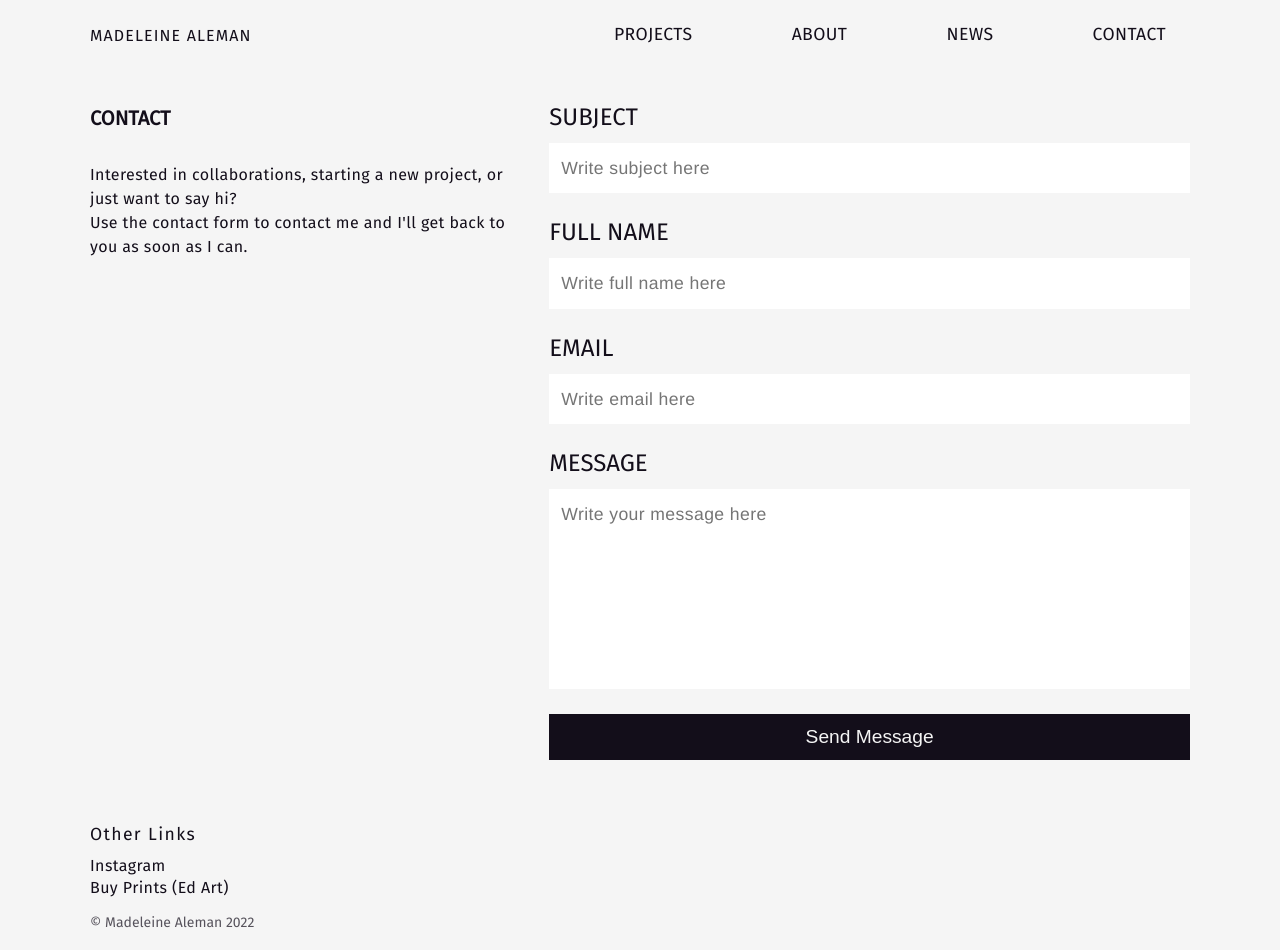
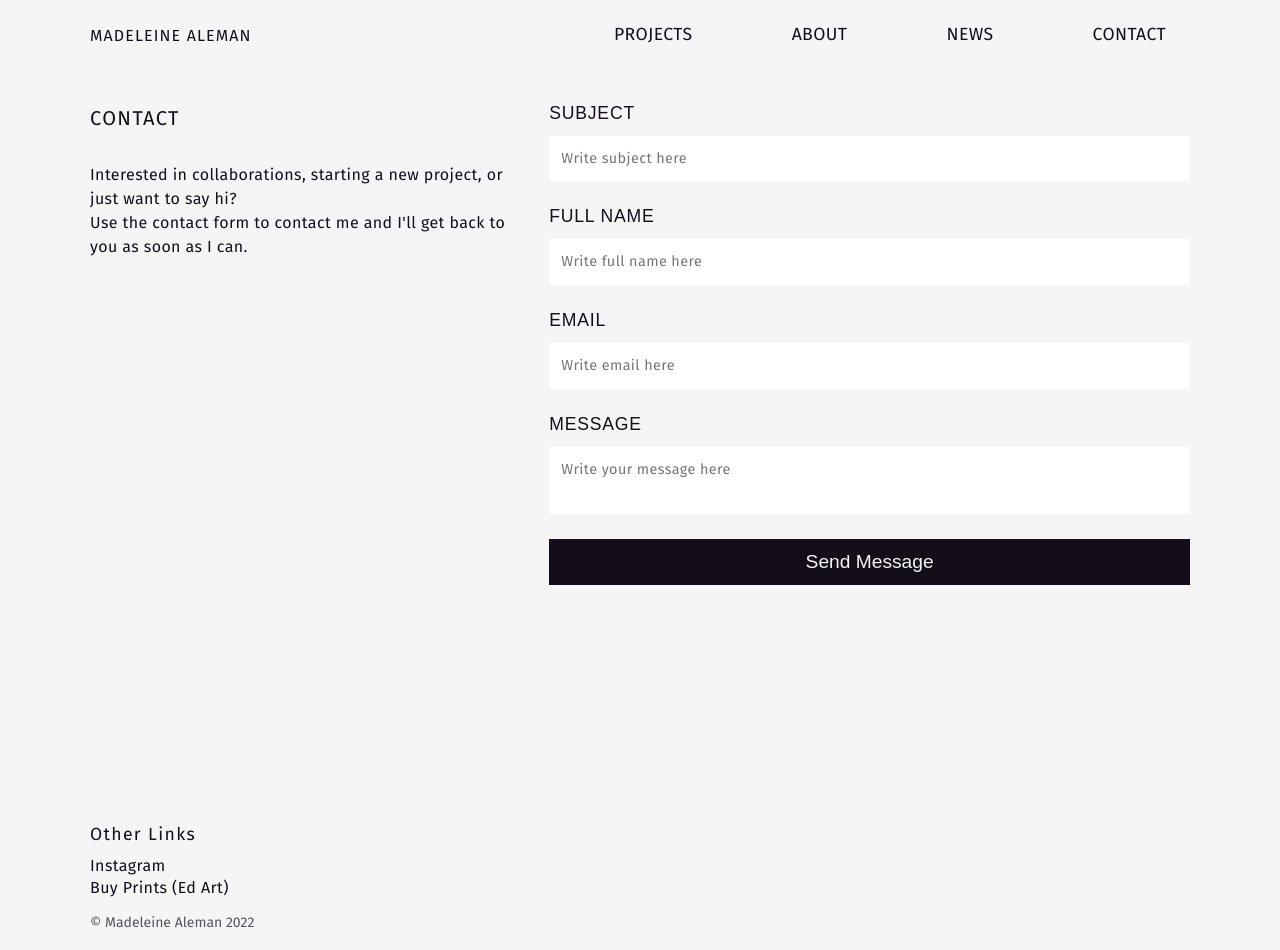
Before and after one commit to islandskan/aleman-prod, a Next.js app: page /contact in a window 1280 px wide. Built offline with nearby package versions, Linux system fonts and the light colour scheme.

Commit message:
fix font styles

```diff
--- a/pages/contact.js
+++ b/pages/contact.js
@@ -42,7 +42,7 @@ const Contact = () => {
             <MetaData page='Contact' />
             <div className={`container ${styles.contact}`}>
                 <div className={styles.formIntro}>
-                    <h1 className='page-title'>Contact</h1>
+                    <h2 className='page-title'>Contact</h2>
                     <p className={`paragraph ${styles.contactParagraph}`}>
                         Interested in collaborations, starting a new project, or
                         just want to say hi? <br />
--- a/styles/Contact.module.css
+++ b/styles/Contact.module.css
@@ -18,22 +18,24 @@
 }
 
 .label {
-    font-size: 1.5rem;
+    font-size: 1.1rem;
     margin-bottom: 12px;
+    letter-spacing: 0.05rem;
     text-transform: uppercase;
+    font-weight: 400;
+    font-family: 'Montserrat', sans-serif;
 }
 
 .input {
-    font-family: 'Helvetica Neue', Arial, Helvetica, Verdana, sans-serif;
-    font-size: 1.1rem;
+    font-family: 'Fira Sans', sans-serif;
+    font-size: 0.9rem;
     line-height: 1.5;
     margin-bottom: 25px;
 }
 
 .textarea {
-    font-family: 'Helvetica Neue', Arial, Helvetica, Verdana, sans-serif;
-    height: 200px;
-    font-size: 1.1rem;
+    font-family: 'Fira Sans', sans-serif;
+    font-size: 0.9rem;
     line-height: 1.5;
     margin-bottom: 25px;
 }
@@ -52,10 +54,4 @@
         grid-template-rows: auto 1fr auto;
         column-gap: 2em;
     }
-
-    .contact::before,
-    .contact::after {
-        border: 2px solid purple;
-        grid-column: 1 / span 2;
-    }
 }
```
